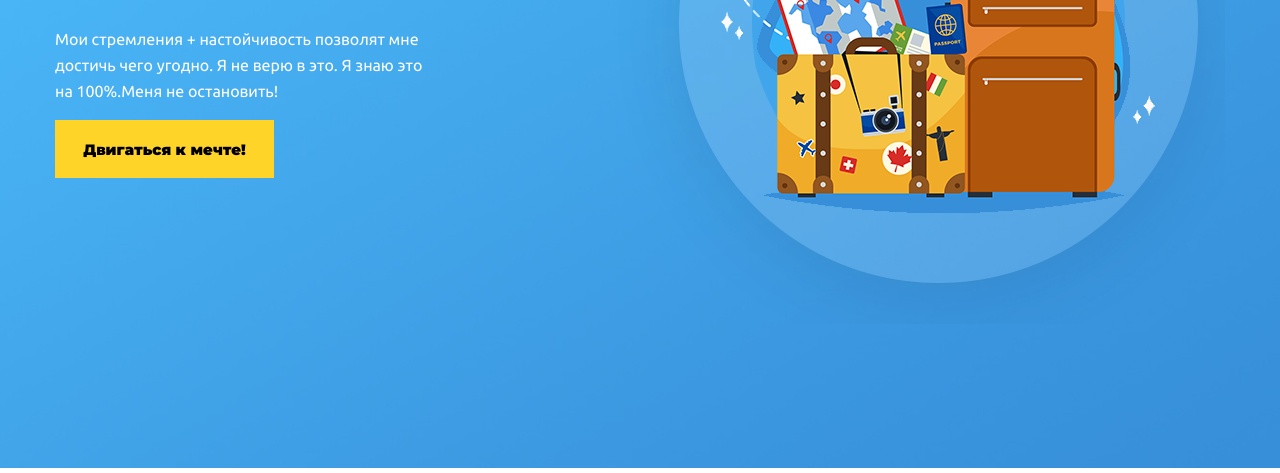
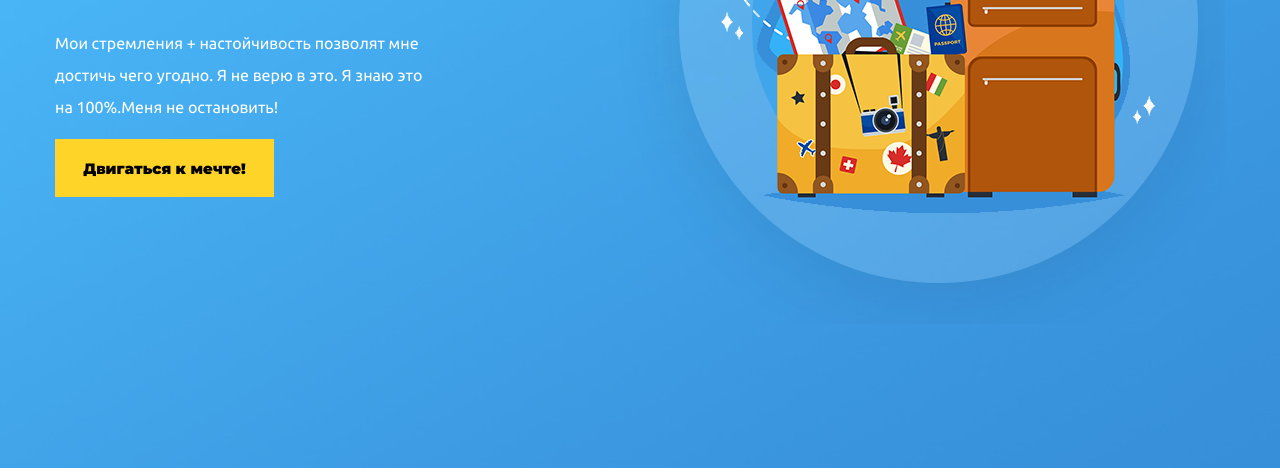
Before and after one commit to Arzery/Work, a plain HTML site: page index.html in a window 1280 px wide. Shown: the part 327-800 px from the top of the page. Drawn offline with Linux system fonts and the light colour scheme.

Commit message:
Update main.css

```diff
--- a/css/main.css
+++ b/css/main.css
@@ -29,7 +29,7 @@ div.text h2 span{
 }
 .text p{
 	font-size: 16px;
-	line-height: 1.6em
+	line-height: 2em
 }
 .plane{
 	display: block;
```
